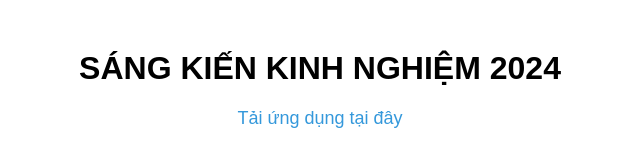
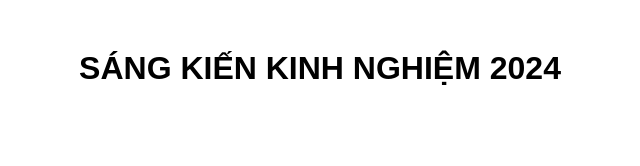
Before and after one commit to Sangkien2024/download, a plain HTML site: page index.html in a window 1280 px wide. Shown: the whole page, without its empty margins (320-960 px from the left). Drawn offline with Linux system fonts and the light colour scheme.

Commit message:
Update index.html

```diff
--- a/index.html
+++ b/index.html
@@ -29,7 +29,6 @@
 <body>
     <h1>SÁNG KIẾN KINH NGHIỆM 2024</h1>
 
-    <a id="app-link" href="https://drive.google.com/file/d/1pOZNnvJIeaQGaaGbntndjzNdp3MeSCwN/view?usp=sharing" target="_blank">Tải ứng dụng tại đây</a>
 
 </body>
 </html>
```
